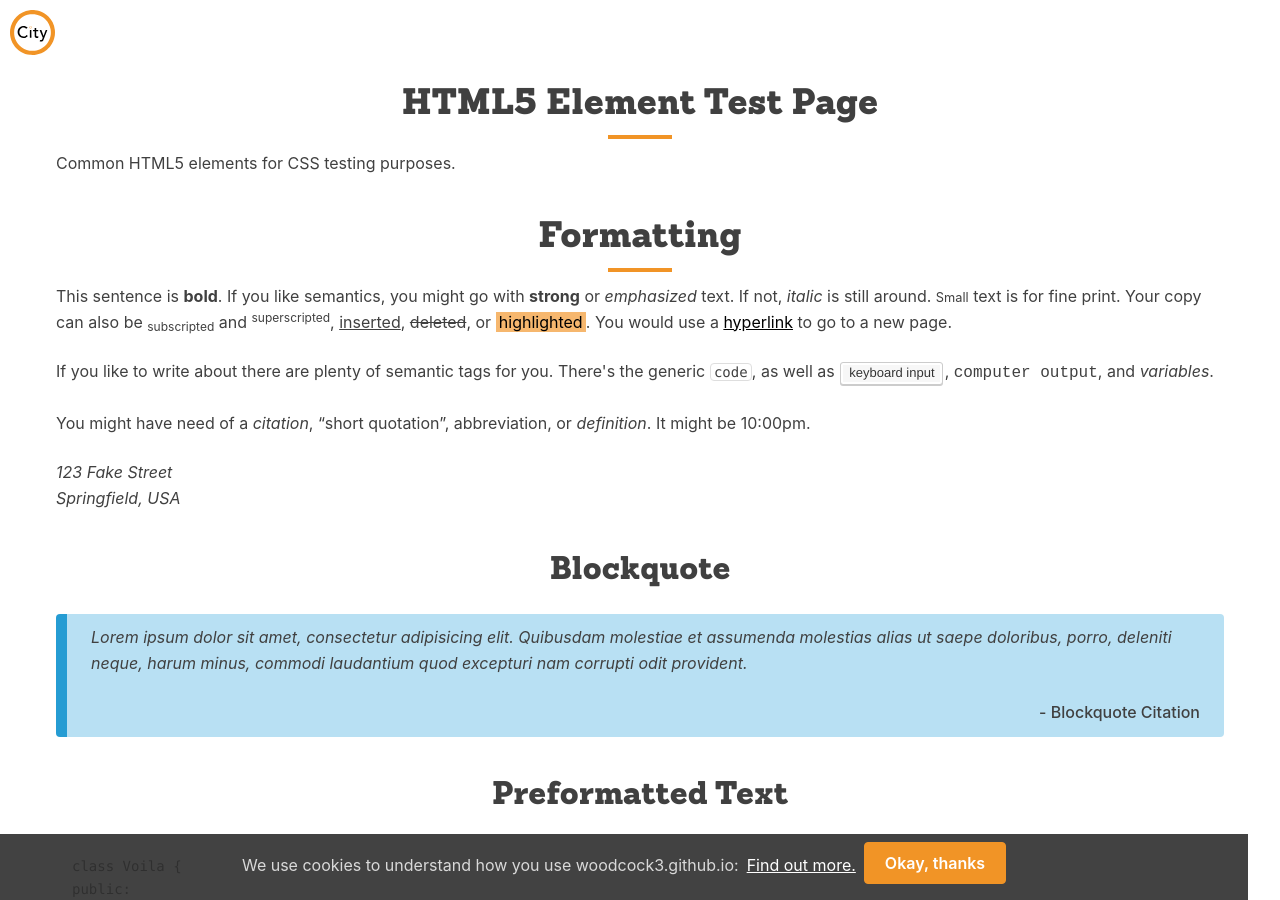
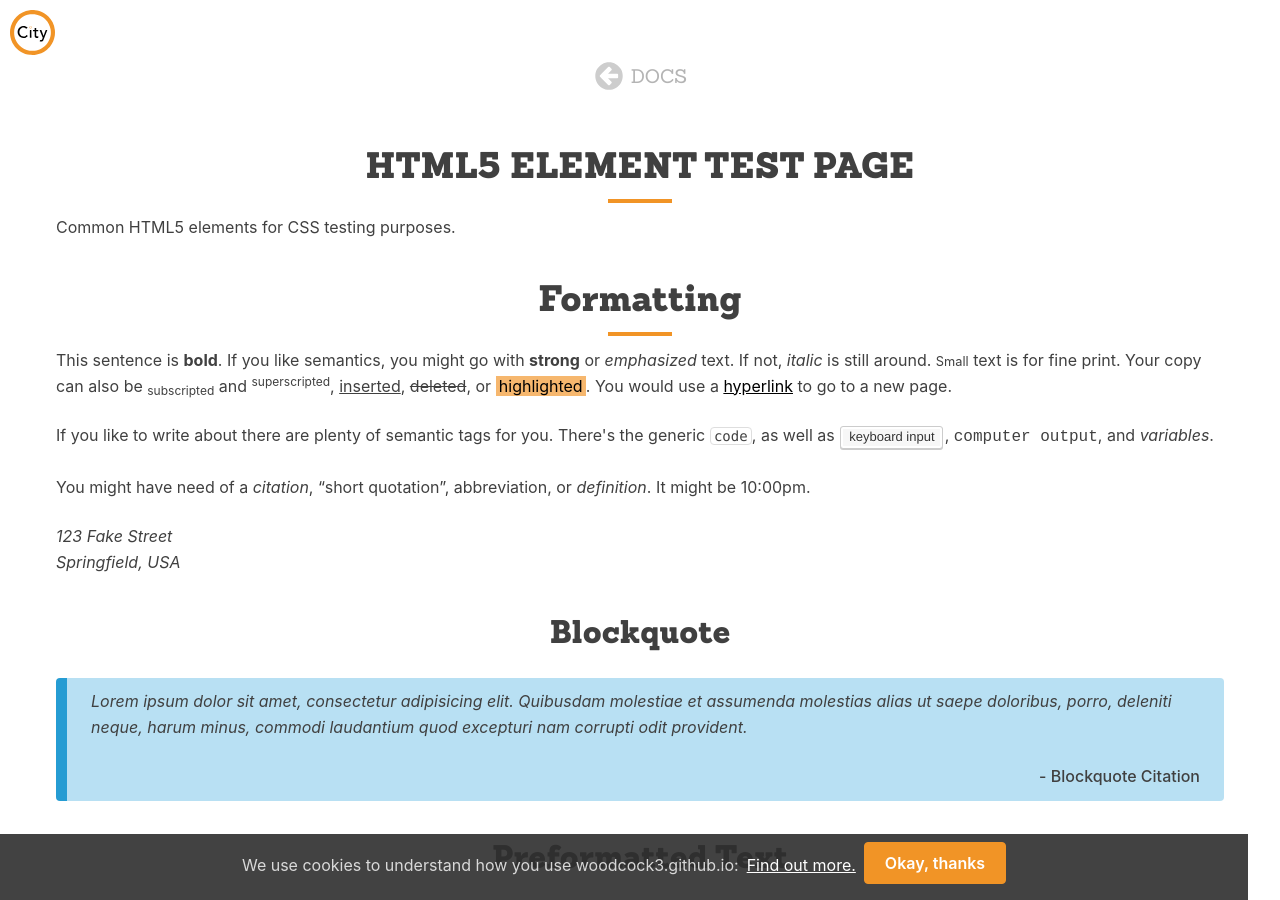
Before and after one commit to woodcox/city-jekyll, a Jekyll site: the page built from pages/html-test.html, in a window 1280 px wide and 900 px high. Built offline with Jekyll 4.4.1, drawn with Linux system fonts in a browser that asks for light colours.

Commit message:
Update html-test.html

```diff
--- a/pages/html-test.html
+++ b/pages/html-test.html
@@ -1,9 +1,10 @@
 ---
 layout: single-page
-permalink: /html-test/
+title: HTML5 Element Test Page
+permalink: /docs/html-test/
+
 ---
 
-        <h1>HTML5 Element Test Page</h1>
         <p>Common HTML5 elements for CSS testing purposes.</p>
 
         <h1>Formatting</h1>
```
